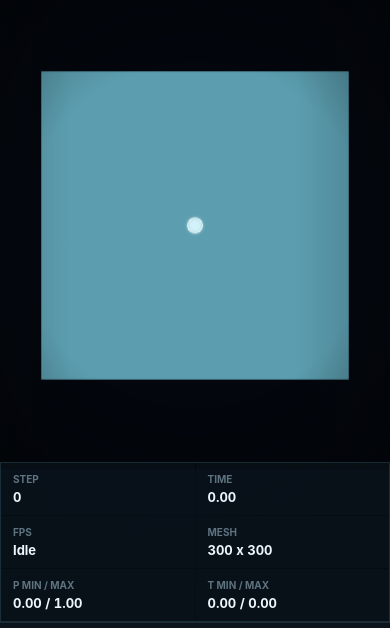
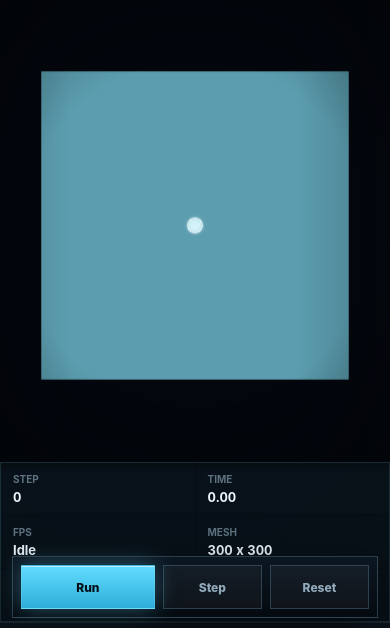
Before and after one commit to dueyama/kobayashi-phase-field-lab, a website built with Vite: page index.html in a window 390 px wide. Shown: the part 216-844 px from the top of the page. Built offline with nearby package versions, Linux system fonts and the light colour scheme; some packages are replaced by stand-ins of ours.

Commit message:
Improve mobile lab controls

```diff
--- a/src/app/App.ts
+++ b/src/app/App.ts
@@ -360,17 +360,23 @@ export class PhaseFieldApp {
       });
     });
 
-    root.querySelector<HTMLButtonElement>('[data-action="run"]')?.addEventListener('click', () => {
+    root.querySelectorAll<HTMLButtonElement>('[data-action="run"]').forEach((button) => {
+      button.addEventListener('click', () => {
         this.running = !this.running;
         if (!this.running) this.stopLoop();
         this.showLab();
         if (this.running) this.startLoop();
       });
-    root.querySelector<HTMLButtonElement>('[data-action="step"]')?.addEventListener('click', () => {
+    });
+    root.querySelectorAll<HTMLButtonElement>('[data-action="step"]').forEach((button) => {
+      button.addEventListener('click', () => {
         void this.stepOnce();
       });
-    root.querySelector<HTMLButtonElement>('[data-action="reset"]')?.addEventListener('click', () => {
+    });
+    root.querySelectorAll<HTMLButtonElement>('[data-action="reset"]').forEach((button) => {
+      button.addEventListener('click', () => {
         void this.recreateSolver(true).then(() => this.renderCurrentState(true));
+      });
     });
     root.querySelector<HTMLButtonElement>('[data-action="random-seed"]')?.addEventListener('click', () => {
       this.config.seed = Math.floor(1 + Math.random() * 999999);
@@ -532,8 +538,9 @@ export class PhaseFieldApp {
   }
 
   private updateRunButton(): void {
-    const button = this.viewRoot?.querySelector<HTMLButtonElement>('[data-action="run"]');
-    if (button) button.textContent = this.running ? 'Pause' : 'Run';
+    this.viewRoot?.querySelectorAll<HTMLButtonElement>('[data-action="run"]').forEach((button) => {
+      button.textContent = this.running ? 'Pause' : 'Run';
+    });
   }
 
   private syncRangeLabel(field: string, value: string): void {
@@ -784,6 +791,11 @@ function labTemplate(config: PhaseFieldConfig, running: boolean, solverStatus: s
           ${telemetryItem('T min / max', 'temp')}
         </div>
       </section>
+      <div class="mobile-run-dock" aria-label="Quick simulation controls">
+        <button class="primary" data-action="run">${running ? 'Pause' : 'Run'}</button>
+        <button data-action="step">Step</button>
+        <button data-action="reset">Reset</button>
+      </div>
       <aside class="inspector" aria-label="Simulation controls">
         <div class="inspector-inner">
           <section class="control-section">
--- a/src/render/scene.ts
+++ b/src/render/scene.ts
@@ -15,6 +15,7 @@ export class SceneRenderer {
   private readonly lights: THREE.Object3D[] = [];
   private activeDimension: '2d' | '3d' | null = null;
   private frame = 0;
+  private controlFrameId: number | null = null;
   private last3D:
     | {
         snapshot: SimulationSnapshot;
@@ -35,7 +36,8 @@ export class SceneRenderer {
     this.controls.rotateSpeed = 0.55;
     this.controls.zoomSpeed = 0.7;
     this.controls.addEventListener('change', () => {
-      this.renderer.render(this.scene, this.camera);
+      this.renderScene();
+      this.scheduleControlDampingFrame();
     });
     this.installLights();
     this.resize();
@@ -67,9 +69,8 @@ export class SceneRenderer {
       this.camera.lookAt(0, 0, 0);
       this.view2D.update(snapshot, config.viewMode);
     } else {
-      const presentation3D = config.surfaceStyle3D === 'gold';
       this.last3D = { snapshot, config };
-      this.controls.enabled = !presentation3D || config.interactiveView3D === true;
+      this.controls.enabled = config.interactiveView3D !== false;
       this.renderer.setClearColor(config.surfaceStyle3D === 'gold' ? 0x06234f : 0x03070d, 1);
       if (force) {
         this.apply3DCamera(snapshot, config);
@@ -78,7 +79,7 @@ export class SceneRenderer {
     }
 
     if (this.controls.enabled) this.controls.update();
-    this.renderer.render(this.scene, this.camera);
+    this.renderScene();
   }
 
   screenshot(): string {
@@ -102,6 +103,10 @@ export class SceneRenderer {
   }
 
   dispose(): void {
+    if (this.controlFrameId !== null) {
+      cancelAnimationFrame(this.controlFrameId);
+      this.controlFrameId = null;
+    }
     this.view2D.dispose();
     this.view3D.dispose();
     this.controls.dispose();
@@ -132,6 +137,21 @@ export class SceneRenderer {
     for (const light of this.lights) {
       this.scene.add(light);
     }
+  }
+
+  private renderScene(): void {
+    this.renderer.render(this.scene, this.camera);
+  }
+
+  private scheduleControlDampingFrame(): void {
+    if (!this.controls.enabled || !this.controls.enableDamping || this.controlFrameId !== null) return;
+    this.controlFrameId = requestAnimationFrame(() => {
+      this.controlFrameId = null;
+      if (!this.controls.enabled) return;
+      const changed = this.controls.update();
+      this.renderScene();
+      if (changed) this.scheduleControlDampingFrame();
+    });
   }
 
   private apply3DCamera(snapshot: SimulationSnapshot, config: PhaseFieldConfig): void {
--- a/src/simulation/presets.ts
+++ b/src/simulation/presets.ts
@@ -689,6 +689,7 @@ export const presets: PhaseFieldConfig[] = [
     renderMode3D: 'surface',
     surfaceStyle3D: 'gold',
     presentationView3D: 'upright',
+    interactiveView3D: true,
     description:
       'K2002 Fig.9 left reproduced target: full-domain isotropic 3D run with a smooth r=7 nucleus centered on the bottom x-y face.',
     paperReference: paperReference('K2002 Fig.9 left reproduced 3D target', [
--- a/src/styles.css
+++ b/src/styles.css
@@ -515,6 +515,10 @@ button {
 .action-row button,
 .secondary-action {
   border: 1px solid rgba(139, 213, 248, 0.18);
+}
+
+.mobile-run-dock {
+  display: none;
 }
 
 .solver-status,
@@ -1296,6 +1300,7 @@ input[type="range"] {
     grid-template-rows: auto auto;
     height: auto;
     overflow: visible;
+    padding-bottom: calc(68px + env(safe-area-inset-bottom, 0px));
   }
 
   .visual-stage {
@@ -1342,6 +1347,44 @@ input[type="range"] {
     grid-template-columns: repeat(3, minmax(0, 1fr));
     box-shadow: none;
     backdrop-filter: none;
+  }
+
+  .mobile-run-dock {
+    position: fixed;
+    z-index: 20;
+    left: 12px;
+    right: 12px;
+    bottom: max(10px, env(safe-area-inset-bottom, 0px));
+    display: grid;
+    grid-template-columns: minmax(0, 1.35fr) minmax(0, 1fr) minmax(0, 1fr);
+    gap: 8px;
+    max-width: 560px;
+    margin: 0 auto;
+    border: 1px solid rgba(142, 206, 238, 0.26);
+    background:
+      linear-gradient(180deg, rgba(13, 24, 34, 0.94), rgba(5, 10, 15, 0.96)),
+      rgba(5, 9, 14, 0.96);
+    padding: 8px;
+    box-shadow: 0 18px 52px rgba(0, 0, 0, 0.58);
+    backdrop-filter: blur(18px);
+  }
+
+  .mobile-run-dock button {
+    min-width: 0;
+    min-height: 44px;
+    border: 1px solid rgba(139, 213, 248, 0.22);
+    color: var(--muted);
+    background: rgba(255, 255, 255, 0.035);
+    font-size: 12px;
+    font-weight: 800;
+  }
+
+  .mobile-run-dock button.primary {
+    color: #041018;
+    background: linear-gradient(180deg, var(--cyan), #2daed8);
+    box-shadow:
+      0 0 22px rgba(99, 220, 255, 0.34),
+      inset 0 1px 0 rgba(255, 255, 255, 0.54);
   }
 }
 
```
Lines whose indentation alone changed are shown as unchanged.
